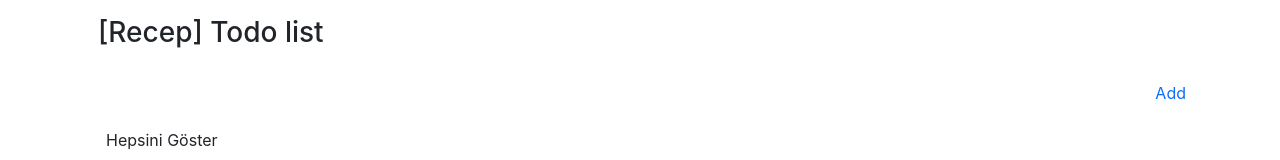
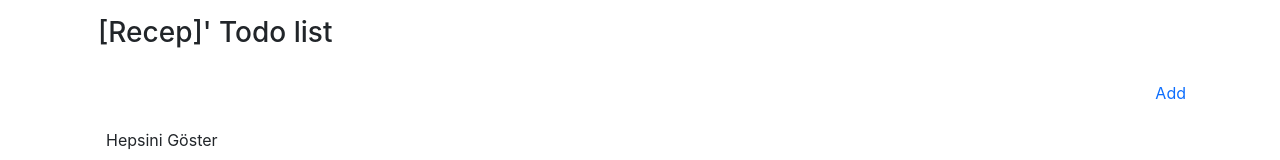
Before and after one commit to recepdogan88/AngularSelfStudies, an Angular app: page / in a window 1280 px wide. Shown: the top 160 px of the page. Built offline with nearby package versions, Linux system fonts and the light colour scheme.

Commit message:
getname model implemented

```diff
--- a/src/app/app.component.html
+++ b/src/app/app.component.html
@@ -2,7 +2,7 @@
   <div class="row">
     <div class="col-5 mx-auto">
       <h3 class="bg-primary text-white p-3">
-        [{{ getName() }}] Todo list
+        [{{ getName() }}]' Todo list
       </h3>
 
       <div class="input-group mb-3">
```
